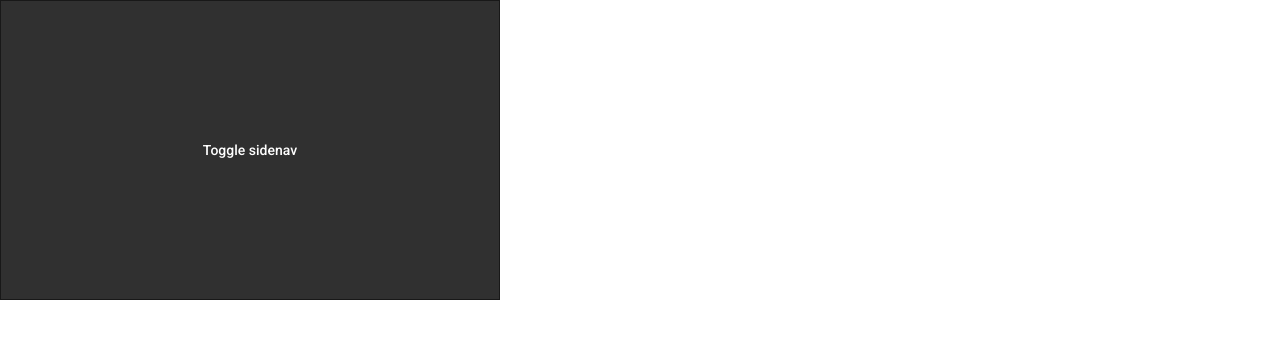
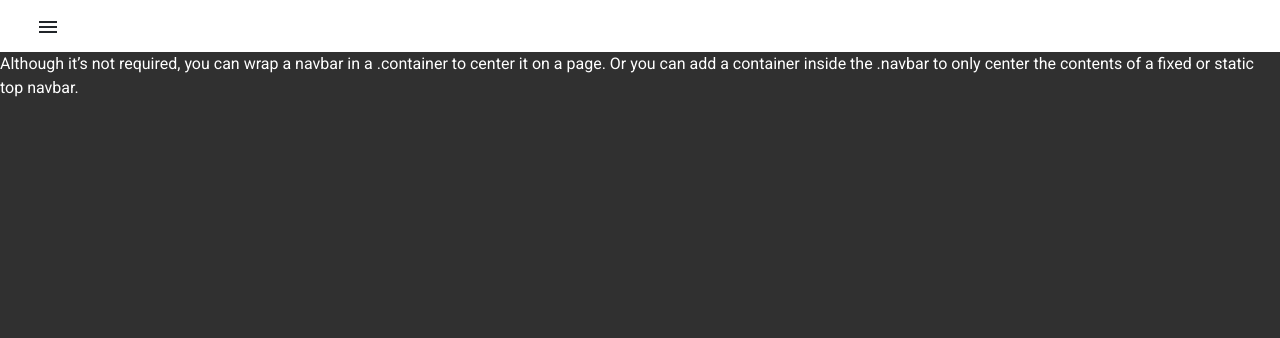
Before and after one commit to Mojzesz007/ZOiZ, an Angular app in the folder zoiz-front/: page /dashboard in a window 1280 px wide. Shown: the top 338 px of the page. Built offline with nearby package versions, Linux system fonts and the light colour scheme; sample sign-in values are in the browser's storage.

Commit message:
fix make sidebar full page size

```diff
--- a/zoiz-front/src/app/app.module.ts
+++ b/zoiz-front/src/app/app.module.ts
@@ -19,7 +19,7 @@ import { DashboardModule } from './dashboard/dashboard/dashboard.module';
     BrowserModule,
     HttpClientModule,
     BrowserAnimationsModule,
-    DashboardModule
+    DashboardModule,
   ],
   providers: [],
   bootstrap: [AppComponent]
--- a/zoiz-front/src/app/dashboard/dashboard/dashboard.component.html
+++ b/zoiz-front/src/app/dashboard/dashboard/dashboard.component.html
@@ -1,5 +1,14 @@
-<mat-drawer-container class="example-container" autosize>
-    <mat-drawer #drawer class="example-sidenav" mode="side">
+<nav class="navbar">
+    <div class="example-sidenav-content">
+        <button type="button" mat-button (click)="drawer.toggle()">
+    <mat-icon>menu</mat-icon>
+    </button>
+
+    </div>
+</nav>
+
+<mat-drawer-container class="drawer" autosize>
+    <mat-drawer #drawer mode="side">
         <p>Auto-resizing sidenav</p>
         <p *ngIf="showFiller">Lorem, ipsum dolor sit amet consectetur.</p>
         <button (click)="showFiller = !showFiller" mat-raised-button>
@@ -7,11 +16,10 @@
       </button>
     </mat-drawer>
 
-    <div class="example-sidenav-content">
-        <button type="button" mat-button (click)="drawer.toggle()">
-        Toggle sidenav
-      </button>
+    <mat-drawer-content>
+        Although it’s not required, you can wrap a navbar in a .container to center it on a page. Or you can add a container inside the .navbar to only center the contents of a fixed or static top navbar.
 
-    </div>
+
+    </mat-drawer-content>
 
 </mat-drawer-container>
--- a/zoiz-front/src/app/dashboard/dashboard/dashboard.component.scss
+++ b/zoiz-front/src/app/dashboard/dashboard/dashboard.component.scss
@@ -1,16 +1,3 @@
-.example-container {
-    width: 500px;
-    height: 300px;
-    border: 1px solid rgba(0, 0, 0, 0.5);
+.drawer {
+    height: 100vh;
 }
-
-.example-sidenav-content {
-    display: flex;
-    height: 100%;
-    align-items: center;
-    justify-content: center;
-}
-
-.example-sidenav {
-    padding: 20px;
-}
--- a/zoiz-front/src/app/dashboard/dashboard/dashboard.module.ts
+++ b/zoiz-front/src/app/dashboard/dashboard/dashboard.module.ts
@@ -3,6 +3,7 @@ import { CommonModule } from '@angular/common';
 import { DashboardComponent } from './dashboard.component';
 import {MatSidenavModule} from '@angular/material/sidenav';
 import {MatButtonModule} from '@angular/material/button';
+import {MatIconModule} from '@angular/material/icon';
 
 @NgModule({
   declarations: [
@@ -11,7 +12,8 @@ import {MatButtonModule} from '@angular/material/button';
   imports: [
     CommonModule,
     MatSidenavModule,
-    MatButtonModule
+    MatButtonModule,
+    MatIconModule
 
   ]
 })
```
